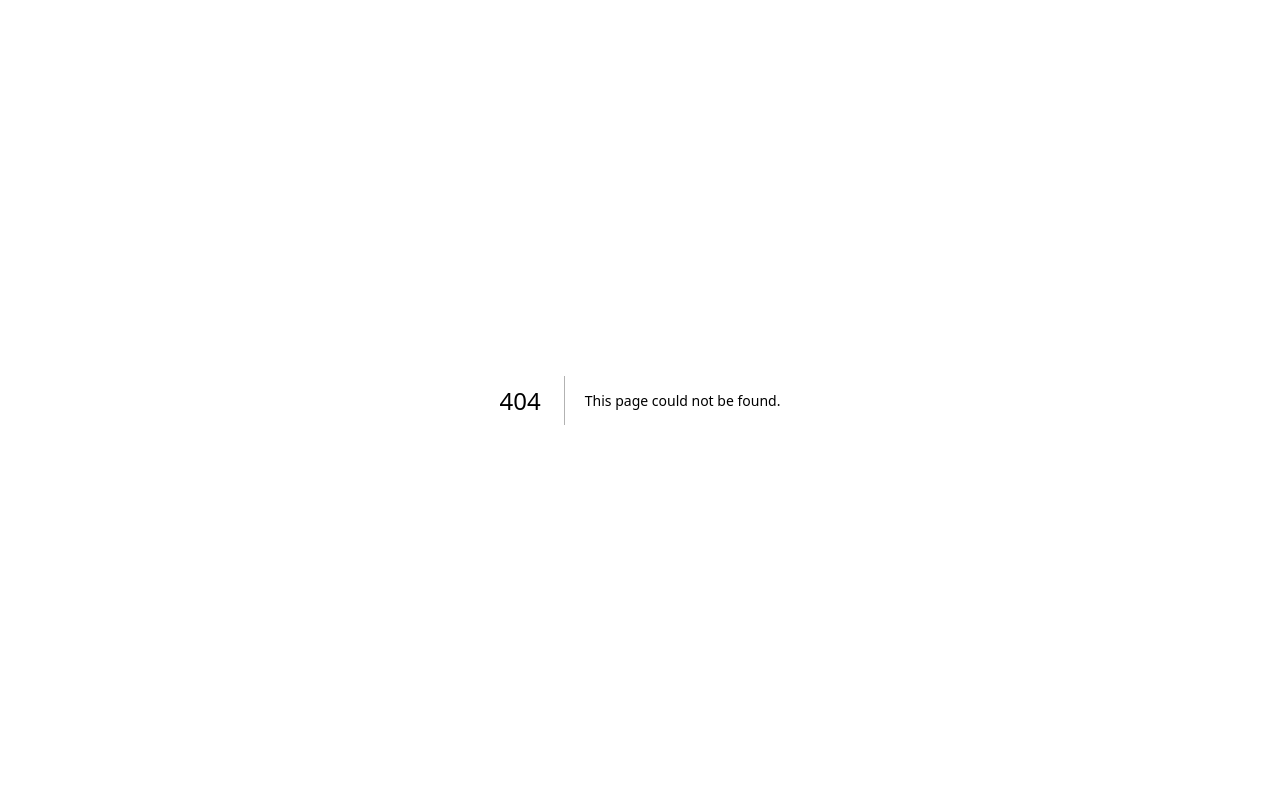
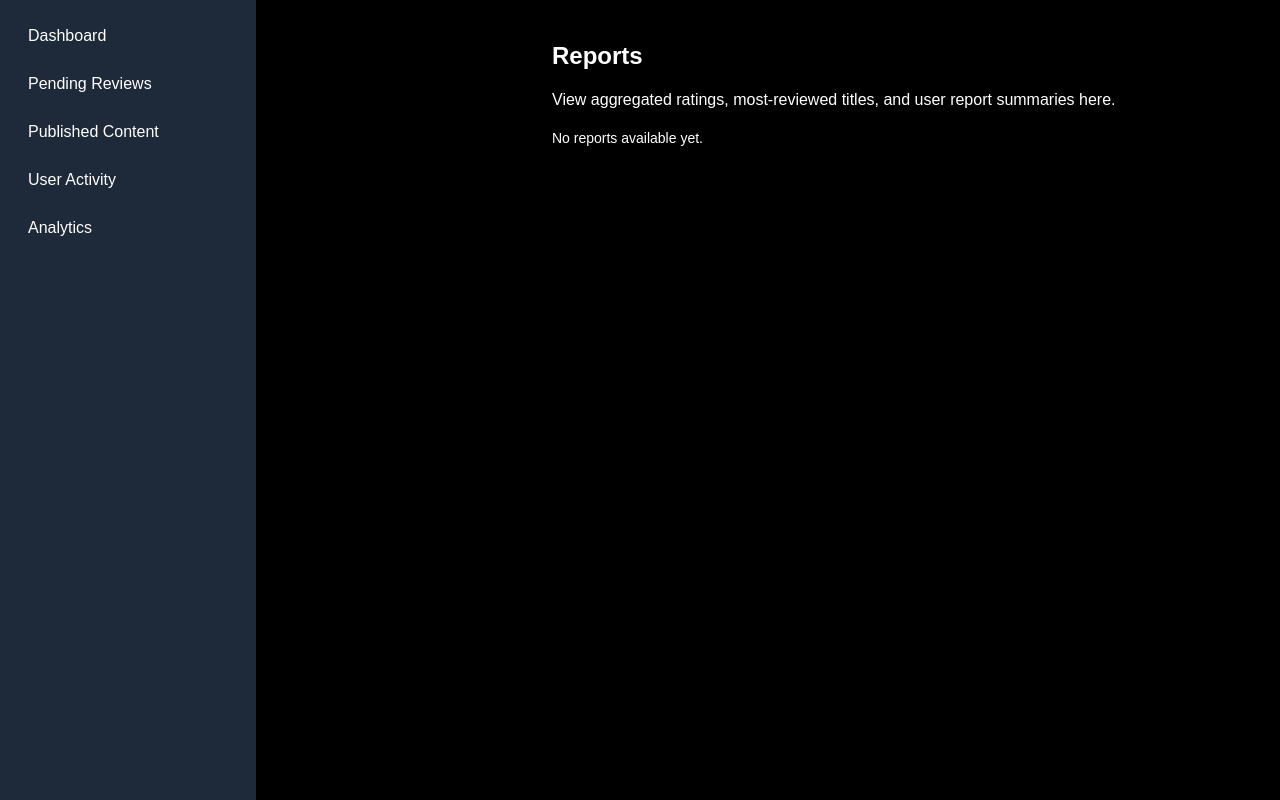
Before and after one commit to rafizul896/movie-and-series-rating-portal-frontend, a Next.js app: page /admin/reports in a window 1280 px wide. Before the commit this address had no page. Built offline with nearby package versions, Linux system fonts and the light colour scheme.

Commit message:
Add reports page to view aggregated ratings and most-reviewed titles

```diff
--- /dev/null
+++ b/src/app/(dashboardLayout)/admin/reports/page.tsx
@@ -0,0 +1,17 @@
+'use client';
+
+export default function ReportsPage() {
+  return (
+    <div className="p-6 space-y-4">
+      <h1 className="text-2xl font-bold text-white">Reports</h1>
+      <p className="text-white">
+        View aggregated ratings, most-reviewed titles, and user report summaries here.
+      </p>
+
+      {/* Placeholder for future reports and analytics */}
+      <div>
+        <p className="text-sm text-white">No reports available yet.</p>
+      </div>
+    </div>
+  );
+}
```
